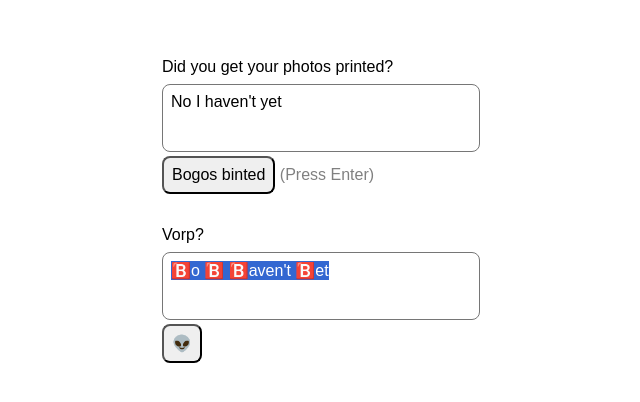
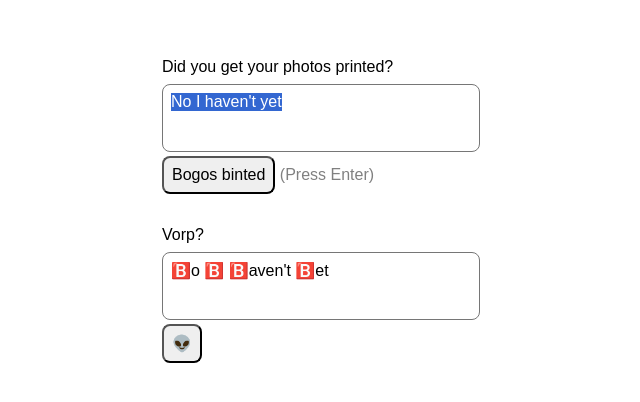
Before and after one commit to legovader09/bogos-binted, a plain HTML site: page index.html in a window 1280 px wide. Shown: the part 182-584 px from the top of the page, without its empty margins (319-959 px from the left). Drawn offline with Linux system fonts and the light colour scheme.

Commit message:
Default select input text for quick typing

```diff
--- a/index.html
+++ b/index.html
@@ -92,7 +92,9 @@
       textOutput.select();
     };
 
-    convertText();
+    textInput.focus();
+    textInput.select();
+    textOutput.value = textInput.value.split(' ').map(word => `🅱️${word.substring(1)}`).join(' ');
 
     textOutput.addEventListener('click', () => textOutput.select())
     btnInput.addEventListener('click', () => convertText());
```
